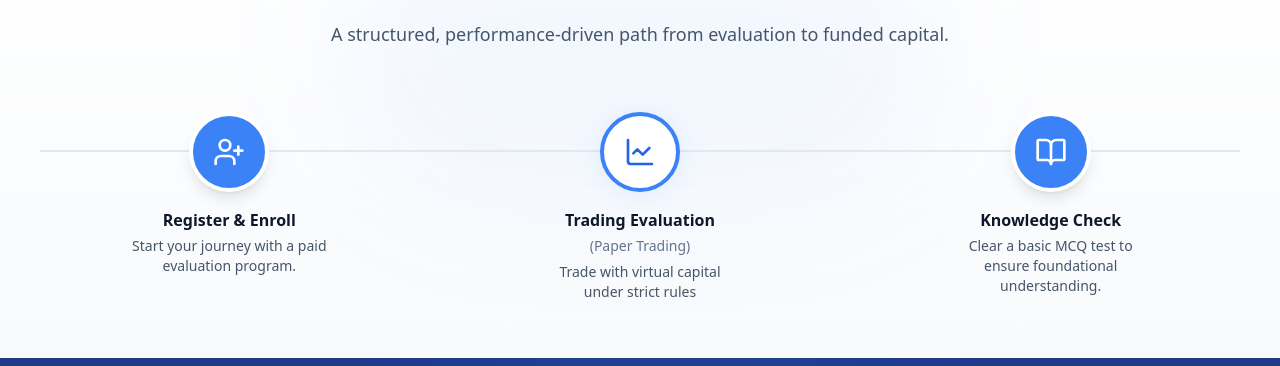
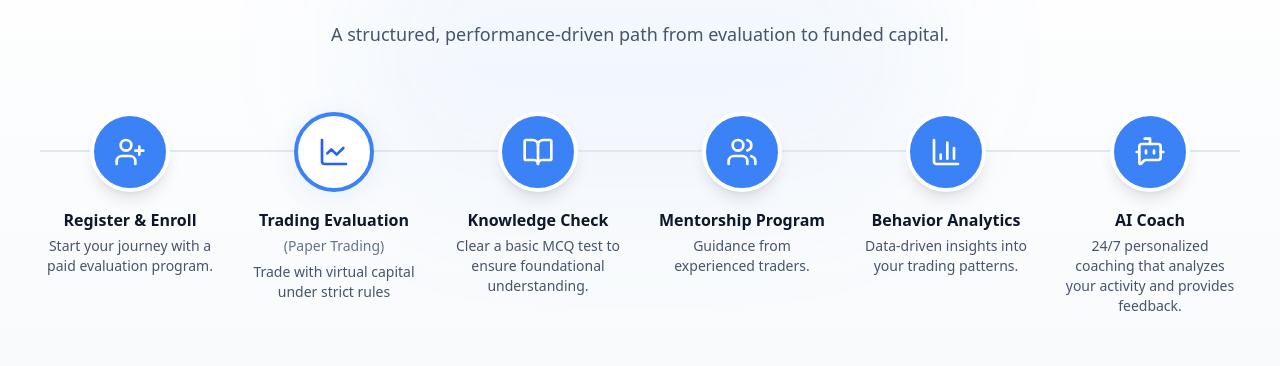
Before and after one commit to satyamtripathi8/PRO, a React (Vite) app: page / in a window 1280 px wide. Shown: the part 1530-1896 px from the top of the page. Built offline with nearby package versions, Linux system fonts and the light colour scheme; no server answers; the HTML template or start-up script is replaced by a standard one.

Commit message:
razorpay

```diff
--- a/src/components/reDesignDashboard/HowItWorks.tsx
+++ b/src/components/reDesignDashboard/HowItWorks.tsx
@@ -1,5 +1,5 @@
 import React, { forwardRef, type ReactElement } from "react";
-import { UserPlus, BookOpen, LineChart } from "lucide-react";
+import { UserPlus, BookOpen, LineChart, Users, BarChart3, BotMessageSquare } from "lucide-react";
 
 interface Step {
   icon: ReactElement;
@@ -29,6 +29,23 @@ const HowItWorks = forwardRef<HTMLDivElement>((_, ref) => {
       description:
         "Clear a basic MCQ test to ensure foundational understanding.",
     },
+    {
+      icon: <Users />,
+      title: "Mentorship Program",
+      description: "Guidance from experienced traders.",
+    },
+    {
+      icon: <BarChart3 />,
+      title: "Behavior Analytics",
+      description:
+        "Data-driven insights into your trading patterns.",
+    },
+    {
+      icon: <BotMessageSquare />,
+      title: "AI Coach",
+      description:
+        "24/7 personalized coaching that analyzes your activity and provides feedback.",
+    },
   ];
 
   return (
@@ -57,7 +74,7 @@ const HowItWorks = forwardRef<HTMLDivElement>((_, ref) => {
             <div className="h-full bg-brand-500 animate-progress"></div>
           </div>
 
-          <div className="relative z-10 grid grid-cols-1 gap-8 sm:grid-cols-2 sm:gap-10 lg:grid-cols-3 lg:gap-8">
+          <div className="relative z-10 grid grid-cols-1 gap-8 sm:grid-cols-2 sm:gap-10 lg:grid-cols-3 lg:gap-8 xl:grid-cols-6 xl:gap-6">
             {steps.map((step, index) => (
               <div
                 key={index}
```
